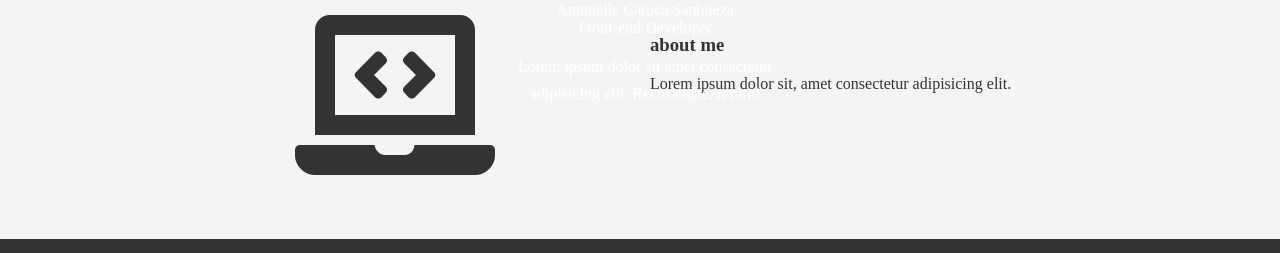
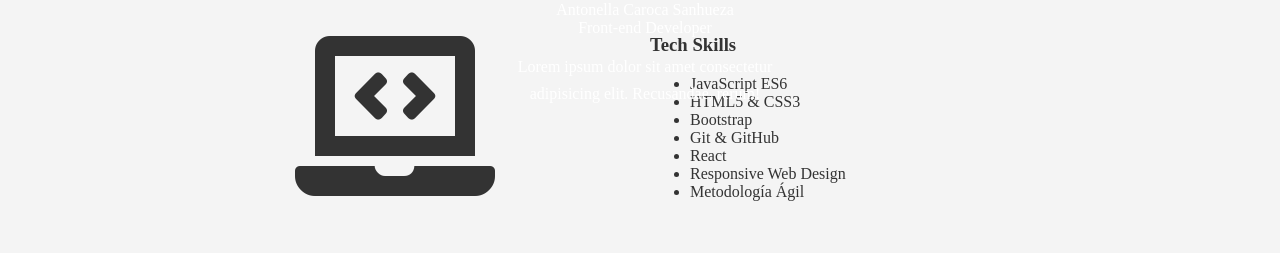
Before and after one commit to anto-caroca/anto-caroca.github.io, a website: page index.html in a window 1280 px wide. Shown: the part 368-621 px from the top of the page. Drawn offline with Linux system fonts and the light colour scheme.

Commit message:
agrego tech skills

```diff
--- a/index.html
+++ b/index.html
@@ -21,6 +21,7 @@
         </div>
     </header>
     <!-- Services -->
+    <main>
     <section class="services center">
         <div class="container grid-3">
             <div>
@@ -40,8 +41,8 @@
             </div>
         </div>
     </section>
-
-    <!-- About -->
+</main>
+    <!-- Tech skills -->
 
 <section class="about bg-light">
 <div class="container">
@@ -50,8 +51,15 @@
             <i class="fas fa-laptop-code fa-10x"></i>
         </div>
         <div>
-            <h3>about me</h3>
-            <p>Lorem ipsum dolor sit, amet consectetur adipisicing elit.</p>
+            <h3>Tech Skills</h3>
+            <ul><li>JavaScript ES6</li>
+            <li>HTML5 & CSS3</li>
+            <li>Bootstrap</li>
+            <li>Git & GitHub</li>
+            <li>React</li>
+            <li>Responsive Web Design</li>
+            <li>Metodología Ágil</li>
+        </ul>
         </div>
     </div>
 </div>
```
